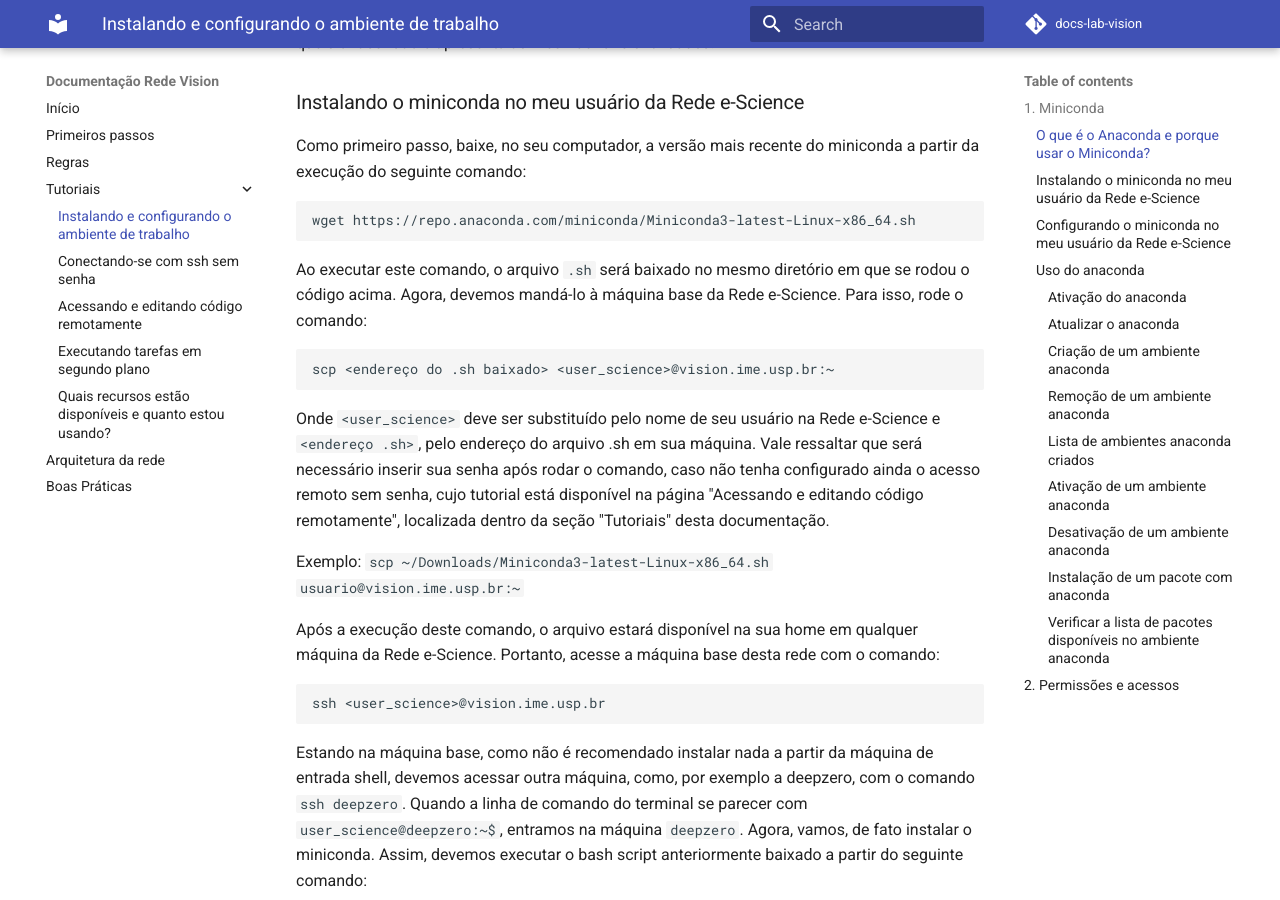
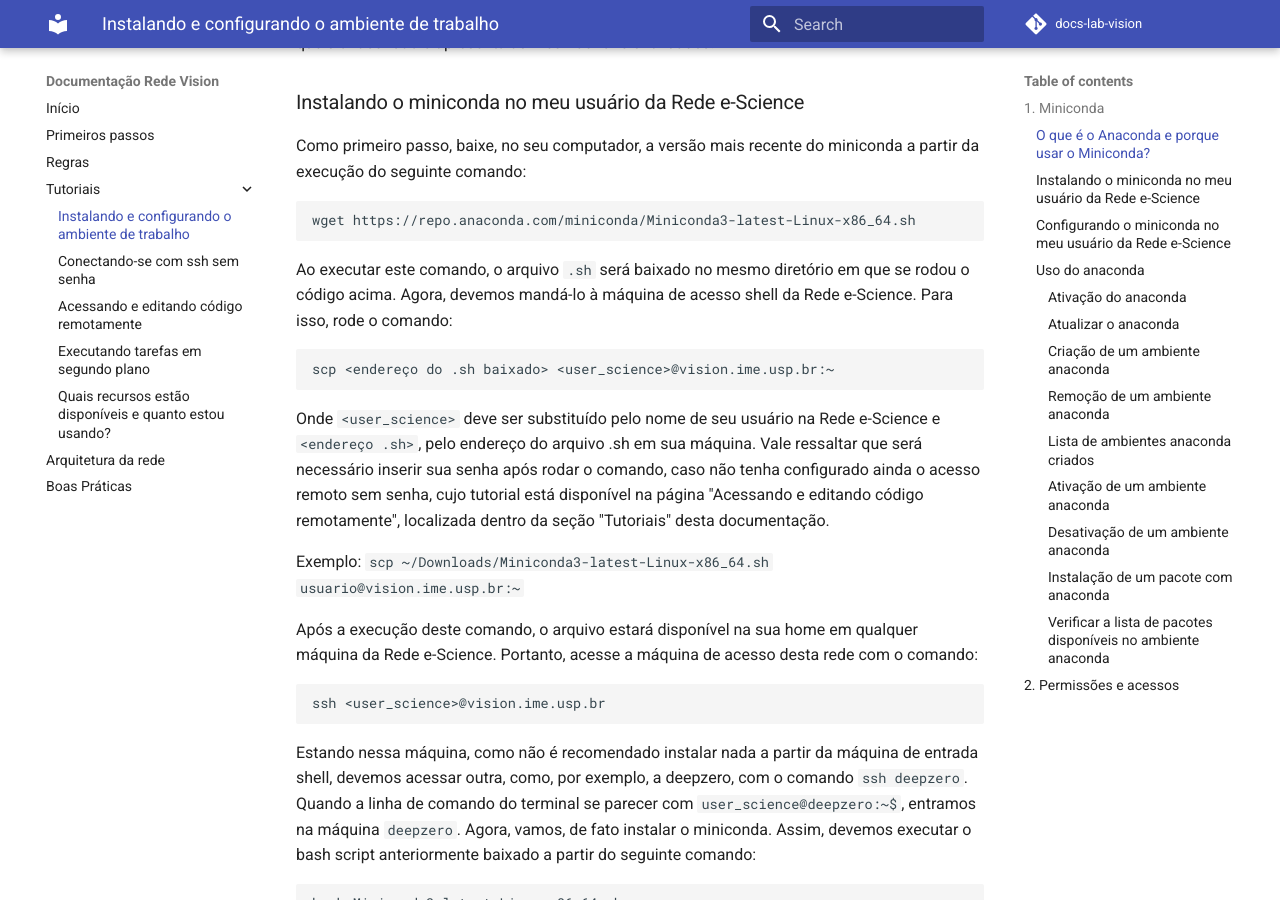
Before and after one commit to arturandre/docs-lab-vision, an MkDocs documentation site: the page built from docs/tutorials/installing-python.md, in a window 1280 px wide and 900 px high, scrolled down 821 px. Built offline with MkDocs 1.6.1 and Material for MkDocs 9.7.7, drawn with Linux system fonts in a browser that asks for light colours; comment, search, counter and statistics services are not loaded.

Commit message:
muda 'máquina base' por 'máquina de acesso'

````diff
--- a/docs/tutorials/installing-python.md
+++ b/docs/tutorials/installing-python.md
@@ -19,7 +19,7 @@ Como primeiro passo, baixe, no seu computador, a versão mais recente do minicon
 wget https://repo.anaconda.com/miniconda/Miniconda3-latest-Linux-x86_64.sh
 ```
 
-Ao executar este comando, o arquivo `.sh` será baixado no mesmo diretório em que se rodou o código acima. Agora, devemos mandá-lo à máquina base da Rede e-Science. Para isso,
+Ao executar este comando, o arquivo `.sh` será baixado no mesmo diretório em que se rodou o código acima. Agora, devemos mandá-lo à máquina de acesso shell da Rede e-Science. Para isso,
 rode o comando:
 ```bash
 scp <endereço do .sh baixado> <user_science>@vision.ime.usp.br:~
@@ -28,12 +28,12 @@ Onde `<user_science>` deve ser substituído pelo nome de seu usuário na Rede e-
 
 Exemplo: `scp ~/Downloads/Miniconda3-latest-Linux-x86_64.sh usuario@vision.ime.usp.br:~`
 
-Após a execução deste comando, o arquivo estará disponível na sua home em qualquer máquina da Rede e-Science. Portanto, acesse a máquina base desta rede com o comando:
+Após a execução deste comando, o arquivo estará disponível na sua home em qualquer máquina da Rede e-Science. Portanto, acesse a máquina de acesso desta rede com o comando:
 ```bash
 ssh <user_science>@vision.ime.usp.br
 ```
 
-Estando na máquina base, como não é recomendado instalar nada a partir da máquina de entrada shell, devemos acessar outra máquina, como, por exemplo a deepzero, com o comando `ssh deepzero`. Quando a linha de comando do terminal se parecer com `user_science@deepzero:~$`, entramos na máquina `deepzero`. Agora, vamos, de fato instalar o miniconda. Assim, devemos executar o bash script anteriormente baixado a partir do seguinte comando:
+Estando nessa máquina, como não é recomendado instalar nada a partir da máquina de entrada shell, devemos acessar outra, como, por exemplo, a deepzero, com o comando `ssh deepzero`. Quando a linha de comando do terminal se parecer com `user_science@deepzero:~$`, entramos na máquina `deepzero`. Agora, vamos, de fato instalar o miniconda. Assim, devemos executar o bash script anteriormente baixado a partir do seguinte comando:
 
 ```bash
 bash Miniconda3-latest-Linux-x86_64.sh
````
